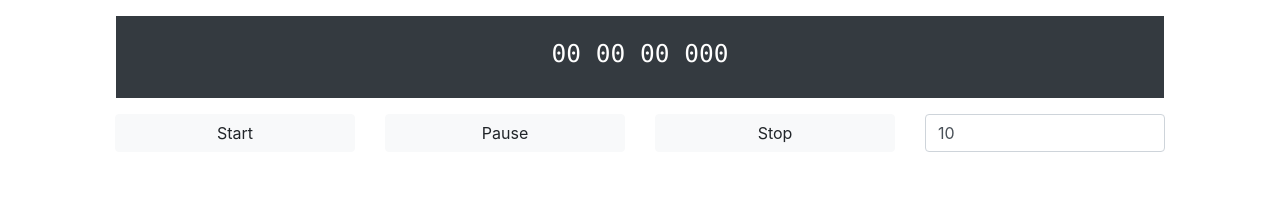
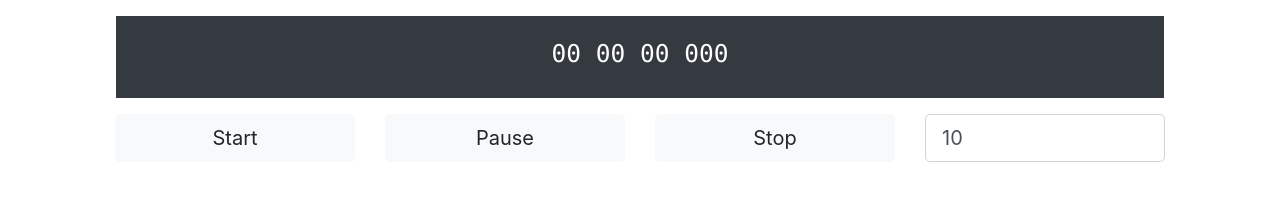
Before and after one commit to v1kd/react-hooks, a React (Create React App) app: page /6 in a window 1280 px wide. Shown: the top 212 px of the page. Built offline with nearby package versions, Linux system fonts and the light colour scheme.

Commit message:
Stop watch styles update

```diff
--- a/src/stop_watch/StopWatch.js
+++ b/src/stop_watch/StopWatch.js
@@ -106,7 +106,7 @@ function StopWatch() {
   const { time, start, stop, pause, resume, status } = useStopWatch(
     updateInterval
   );
-  const btnClass = "btn btn-light mb-2 btn-block";
+  const btnClass = "btn btn-block mb-2 btn-light btn-lg";
   return (
     <>
       <div
@@ -139,7 +139,7 @@ function StopWatch() {
           </div>
           <div className="col">
             <input
-              className="form-control"
+              className="form-control form-control-lg"
               value={updateInterval}
               onChange={e => setUpdateInterval(e.target.value)}
             />
```
